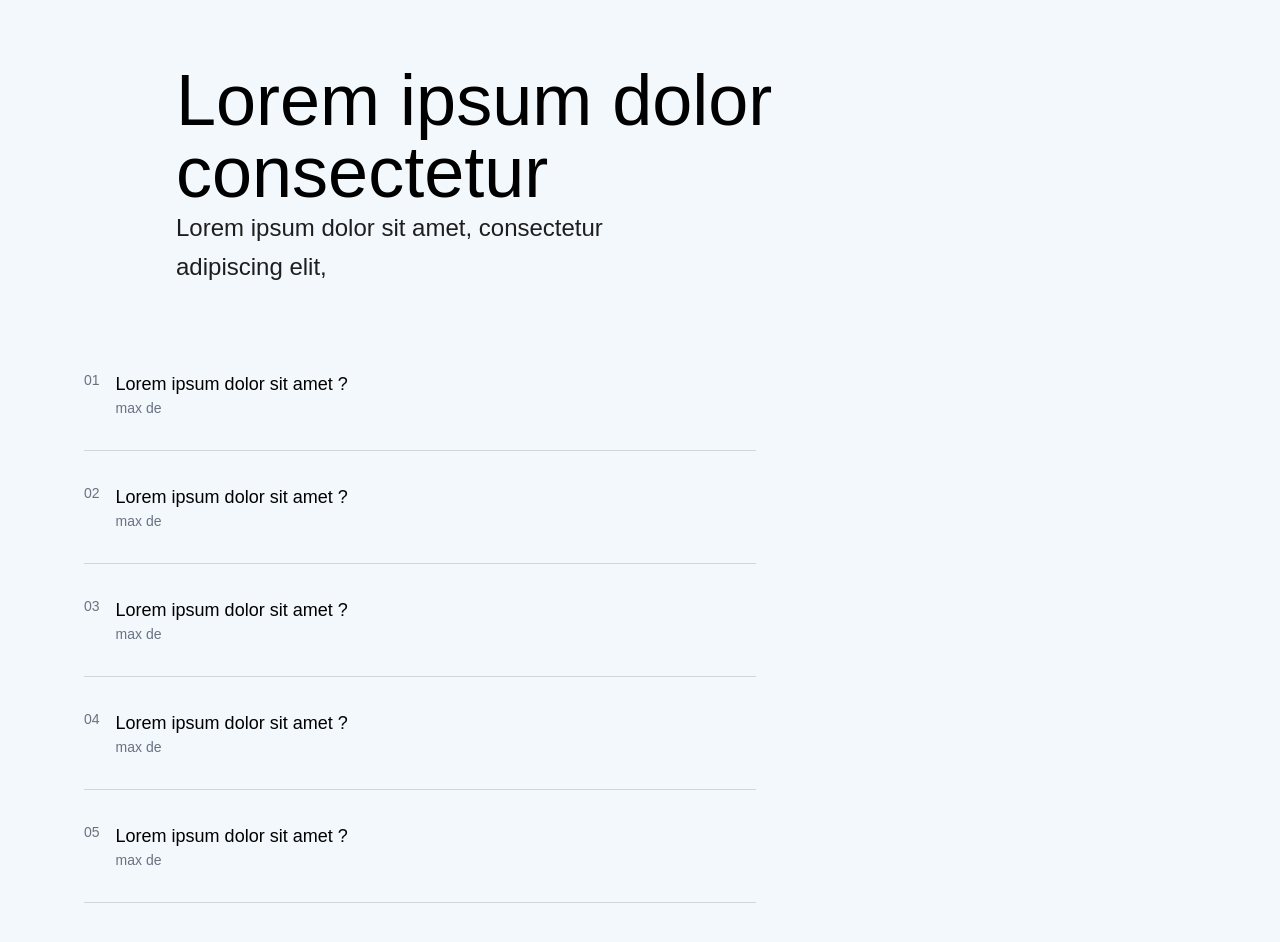
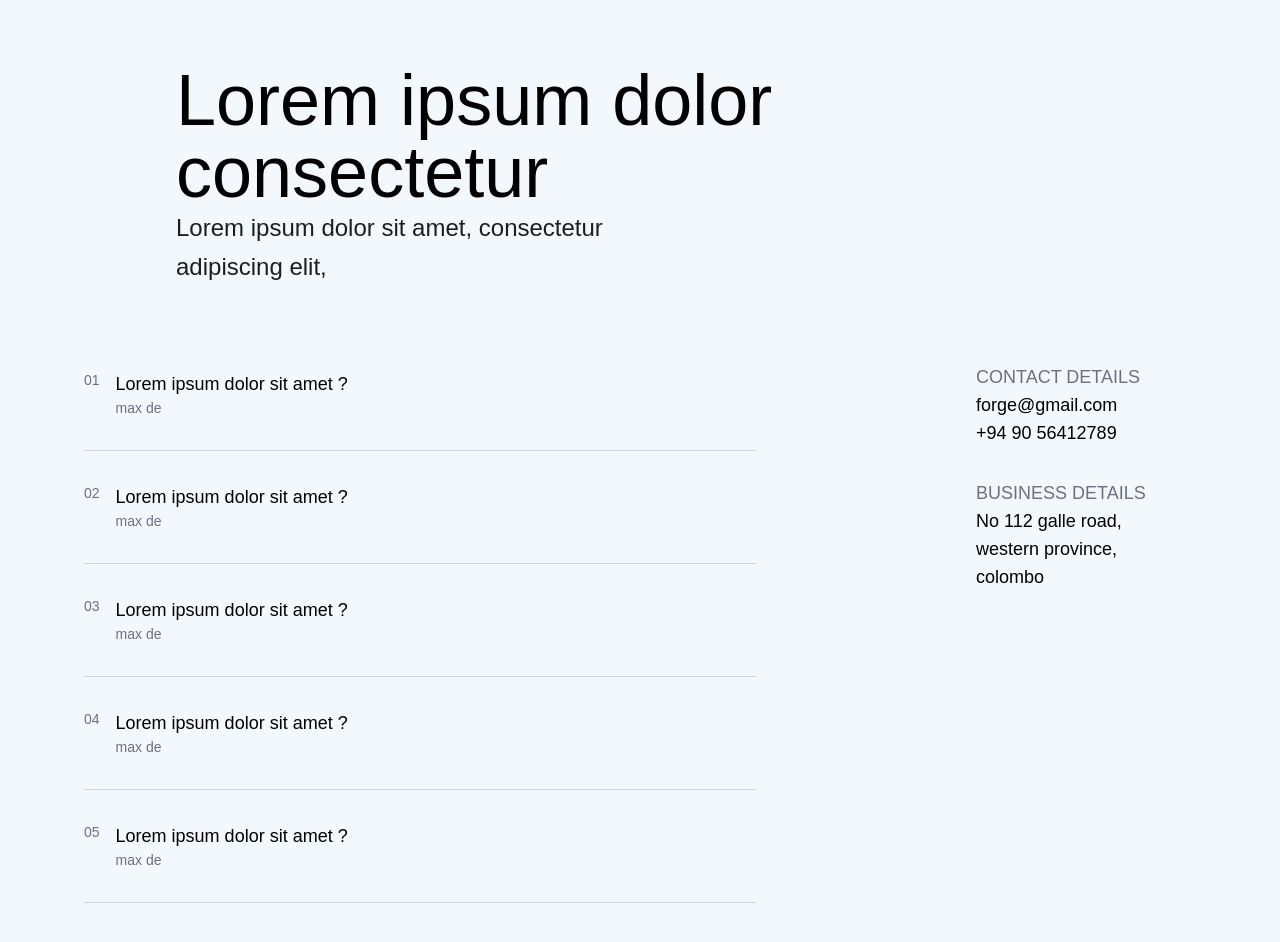
Before and after one commit to rashmikaz/forge, a Next.js app: page /contact in a window 1280 px wide. Shown: the top 942 px of the page. Built offline with nearby package versions, Linux system fonts and the light colour scheme.

Commit message:
contact details

```diff
--- a/src/app/contact/page.jsx
+++ b/src/app/contact/page.jsx
@@ -5,6 +5,8 @@ export default function ContactPage() {
       <p className="w-130 text-2xl pb-8 text-[#1E1E1E] leading-relaxed">
         Lorem ipsum dolor sit amet, consectetur adipiscing elit,
       </p>
+
+      {/* contact form */}
 
       <div className="max-w-2xl mx-auto py-10 relative right-55 bottom-5">
         <div className="border-b border-gray-300 py-8">
@@ -67,6 +69,23 @@ export default function ContactPage() {
           </div>
         </div>
       </div>
+
+      {/* contact details */}
+
+      <div className="w-52 relative left-200 bottom-150">
+        <div className="pb-8">
+          <h3 className="text-lg text-gray-500">CONTACT DETAILS</h3>
+          <h3 className="text-lg text-black-500">forge@gmail.com</h3>
+          <h3 className="text-lg text-black-500">+94 90 56412789</h3>
+        </div>
+
+        <div className="pb-8">
+          <h3 className="text-lg text-gray-500">BUSINESS DETAILS</h3>
+          <h3 className="text-lg text-black-500">
+            No 112 galle road, western province, colombo
+          </h3>
+        </div>
+      </div>
     </>
   );
 }
```
